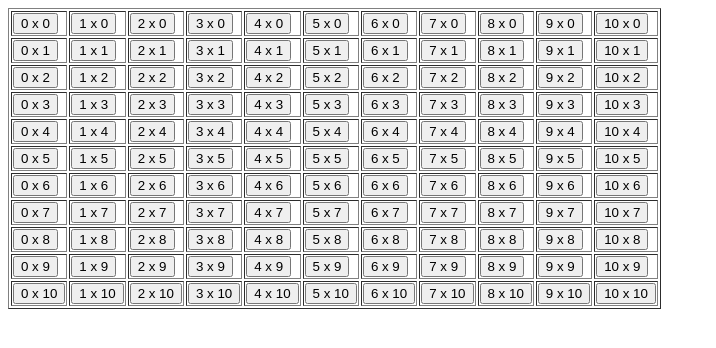
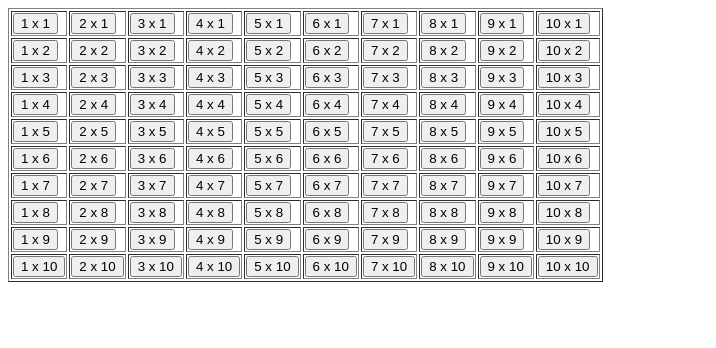
Before and after one commit to aleksandar2025/overly-complicated-semi-working-multiplication-table, a PHP site: page / in a window 1280 px wide. Shown: the top 348 px of the page, without its empty margins (0-716 px from the left). Run offline with PHP 8.4, Linux system fonts and the light colour scheme.

Commit message:
Update index.php
Change $r (line 19) and $c (line 20) inside the for loop so it no longer lists options to multiply with zero as it will result in an sql error since the result is now null.

```diff
--- a/index.php
+++ b/index.php
@@ -16,11 +16,11 @@ echo "<table border=\"1\">";
     $operatorDivide = "/";
     // loop that echoes the entire table
 
-        for ($r = 0; $r < $rows; $r++){
+        for ($r = 1; $r < $rows; $r++){
 
             echo'<tr>';
 
-            for ($c = 0; $c < $cols; $c++){
+            for ($c = 1; $c < $cols; $c++){
                 echo "<form method='POST' action='includes/calculator.php'>";
 
                 echo "<td><button type='submit' value='$c,$operatorMultiply,$r' name='submit'>$c x $r</button></td>";
```
